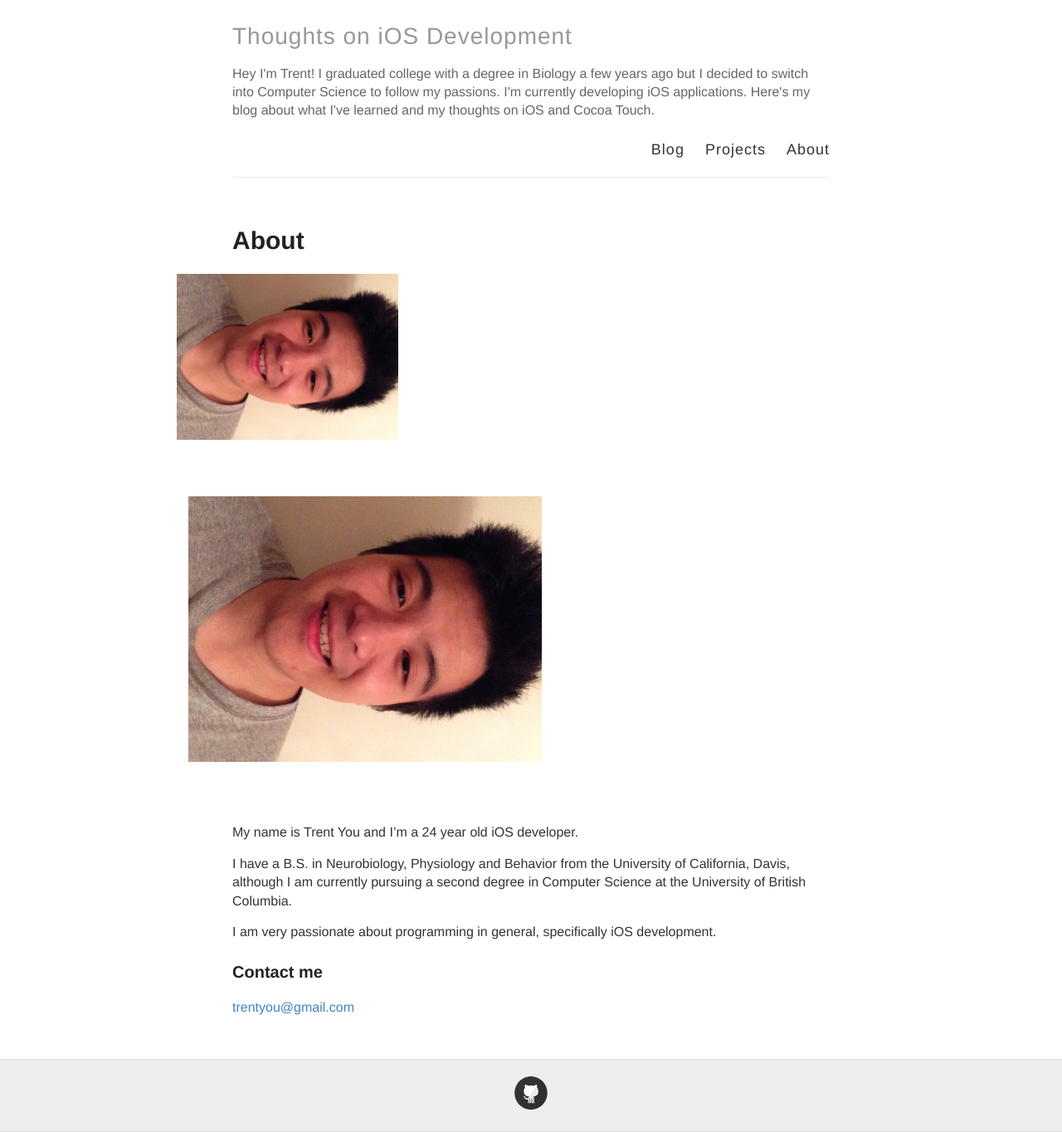
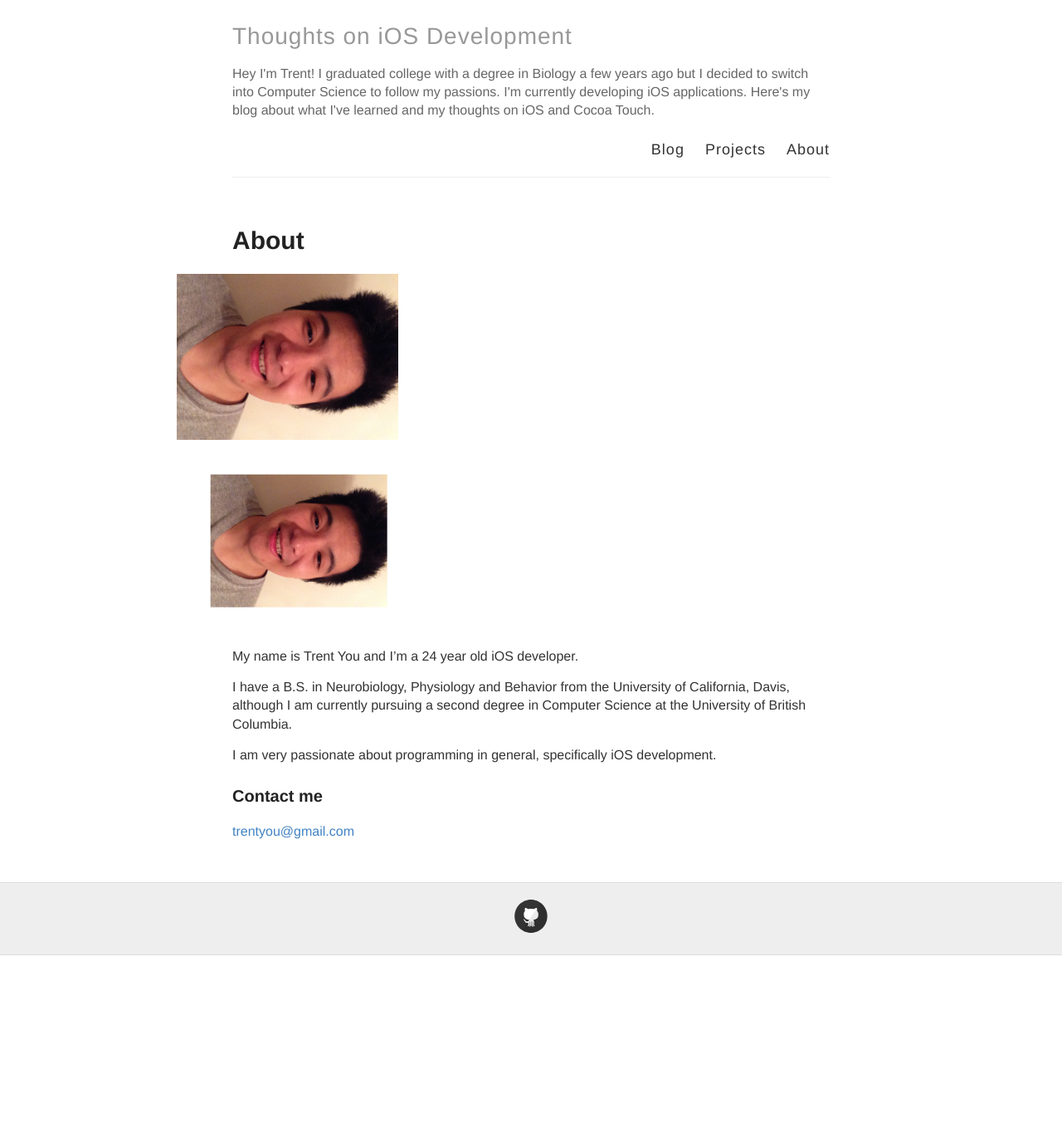
Before and after one commit to trentyou/trentyou.github.io, a Jekyll site: the page built from about.md, in a window 1280 px wide. Shown: the whole page at 83% size. Built offline with Jekyll 4.4.1, drawn with Linux system fonts in a browser that asks for light colours; after the commit the page ends 1151 px from its top, so only the background shows below that.

Commit message:
Updated about.md

```diff
--- a/about.md
+++ b/about.md
@@ -10,7 +10,7 @@
 ![](/images/trentprofilepic.jpeg)
 </div>
 
-<img src="http://trentyou.github.io/images/trentprofilepic.jpeg" style="height:426px; width:320px; ms-transform: rotate(90deg); -webkit-transform: rotate(90deg); transform: rotate(90deg)">
+<img src="http://trentyou.github.io/images/trentprofilepic.jpeg" style="height:215; width:160px; ms-transform: rotate(90deg); -webkit-transform: rotate(90deg); transform: rotate(90deg)">
 
 My name is Trent You and I'm a 24 year old iOS developer.
 
```
